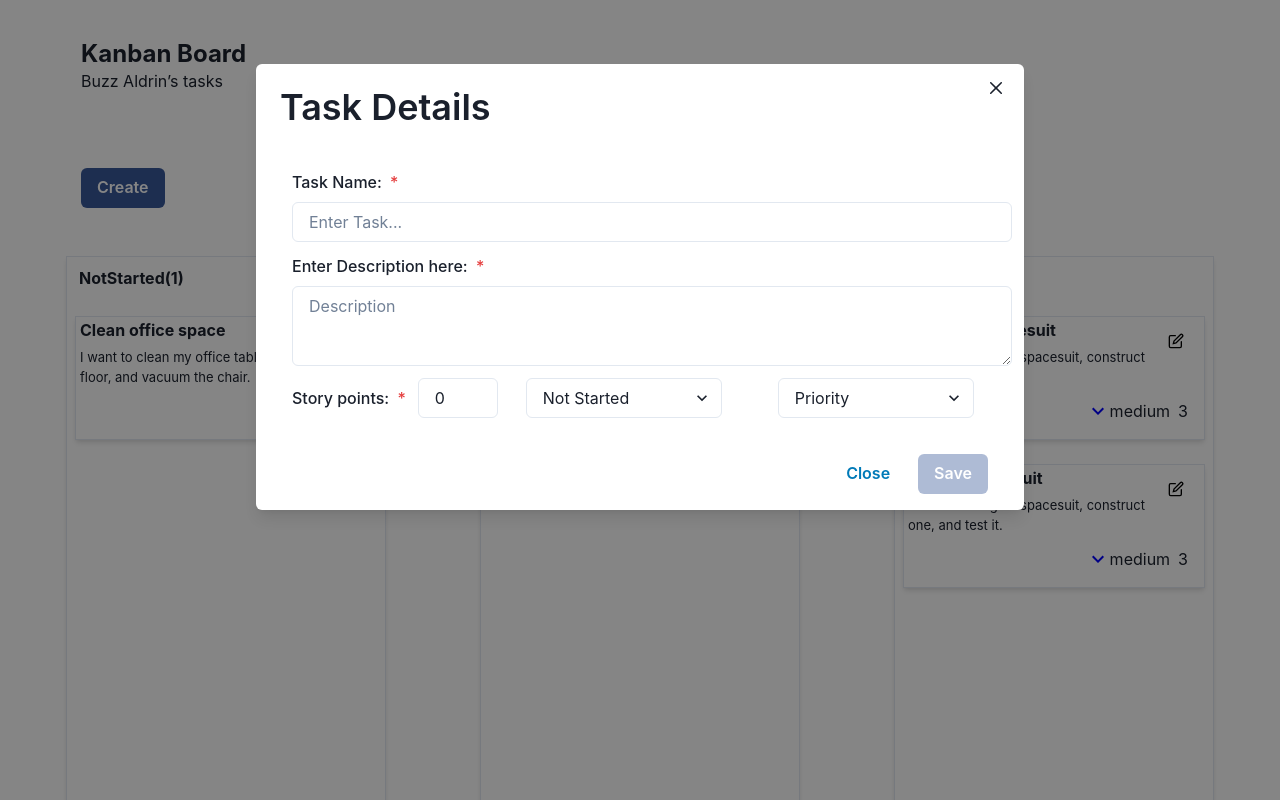
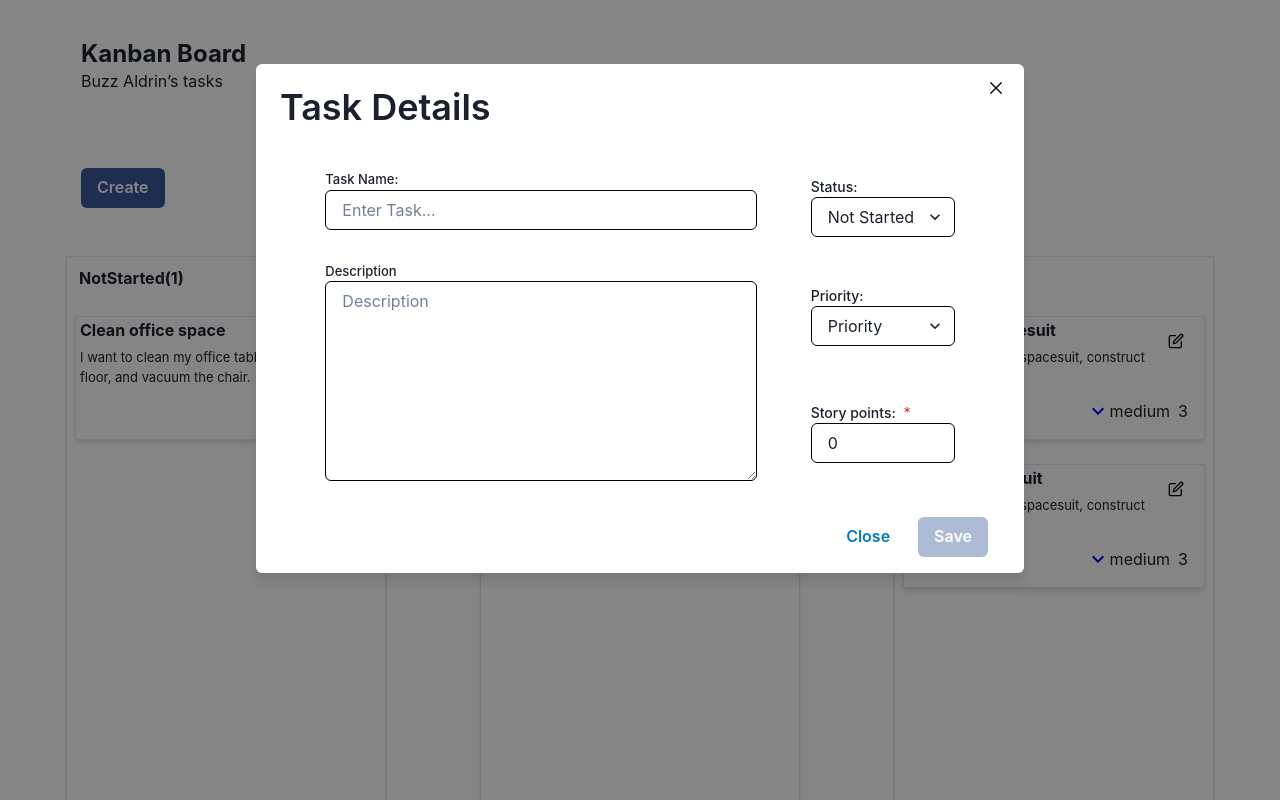
Before and after one commit to gauravrana05/To-Do-List, a React (Create React App) app: page / in a window 1280 px wide. Both pictures are taken after a click on the button "Create". Shown: the top 800 px of the page. Built offline with nearby package versions, Linux system fonts and the light colour scheme.

Commit message:
modalLayout

```diff
--- a/src/components/EditModal.js
+++ b/src/components/EditModal.js
@@ -13,66 +13,68 @@ import {
   FormControl,
   Select,
   Flex,
-} from "@chakra-ui/react";
+  HStack,
+  VStack,
+} from "@chakra-ui/react"
 
-import { useState } from "react";
+import { useState } from "react"
 
 const EditModal = ({ isOpen, setIsOpen, tasks, setTasks, item, operation }) => {
-  const [modalTitle, setModalTitle] = useState(item.task.title);
+  const [modalTitle, setModalTitle] = useState(item.task.title)
   const [modalDescription, setModalDescription] = useState(
     item.task.description
-  );
-  const [modalPriority, setModalPriority] = useState(item.priority);
-  const [modalPoints, setModalPoints] = useState(item.points);
-  const [modalStatus, setModalStatus] = useState(item.type);
+  )
+  const [modalPriority, setModalPriority] = useState(item.priority)
+  const [modalPoints, setModalPoints] = useState(item.points)
+  const [modalStatus, setModalStatus] = useState(item.type)
   const canSave = [
     modalTitle,
     modalDescription,
     modalPriority,
     modalPoints,
     modalStatus,
-  ].every(Boolean);
+  ].every(Boolean)
 
   function onClose() {
-    setModalTitle("");
-    setModalDescription("");
-    setModalPoints(0);
-    setModalPriority("");
-    setModalStatus("");
-    setIsOpen(false);
+    setModalTitle("")
+    setModalDescription("")
+    setModalPoints(0)
+    setModalPriority("")
+    setModalStatus("")
+    setIsOpen(false)
   }
   function handleTitleInputChange(e) {
-    setModalTitle(e.target.value);
+    setModalTitle(e.target.value)
   }
   function handleDescriptionInputChange(e) {
-    setModalDescription(e.target.value);
+    setModalDescription(e.target.value)
   }
 
   function handlePriorityInputChange(e) {
-    setModalPriority(e.target.value);
+    setModalPriority(e.target.value)
   }
 
   function handleStatusInputChange(e) {
-    setModalStatus(e.target.value);
+    setModalStatus(e.target.value)
   }
 
   function handlePointsInputChange(e) {
-    setModalPoints(e.target.value);
+    setModalPoints(e.target.value)
   }
 
   function addTask(newTask) {
-    setTasks([...tasks, newTask]);
+    setTasks([...tasks, newTask])
   }
   function editTask(item) {
     const updatedTask = tasks.map((task) => {
-      return task.id === item.id ? item : task;
-    });
-    setTasks(updatedTask);
+      return task.id === item.id ? item : task
+    })
+    setTasks(updatedTask)
   }
 
   function handleCreateSubmit(e) {
-    e.preventDefault();
-    console.log(modalStatus);
+    e.preventDefault()
+    console.log(modalStatus)
     if (operation === "create") {
       const task = {
         id: tasks.length + 1,
@@ -83,27 +85,27 @@ const EditModal = ({ isOpen, setIsOpen, tasks, setTasks, item, operation }) => {
         points: Number(modalPoints),
         type: modalStatus,
         priority: modalPriority,
-      };
-      console.log(task);
-      addTask(task);
+      }
+      console.log(task)
+      addTask(task)
     } else if (operation === "edit") {
-      item.task.title = modalTitle;
-      item.task.description = modalDescription;
-      item.priority = modalPriority;
-      item.type = modalStatus;
-      item.points = modalPoints;
+      item.task.title = modalTitle
+      item.task.description = modalDescription
+      item.priority = modalPriority
+      item.type = modalStatus
+      item.points = modalPoints
 
-      console.log(item);
-      console.log(tasks);
-      setTasks(tasks);
-      editTask(item);
+      console.log(item)
+      console.log(tasks)
+      setTasks(tasks)
+      editTask(item)
     }
-    setModalTitle("");
-    setModalDescription("");
-    setModalPoints(0);
-    setModalPriority("");
-    setModalStatus("");
-    setIsOpen(false);
+    setModalTitle("")
+    setModalDescription("")
+    setModalPoints(0)
+    setModalPriority("")
+    setModalStatus("")
+    setIsOpen(false)
   }
   return (
     <Modal isOpen={isOpen} onClose={onClose} size="3xl">
@@ -113,9 +115,12 @@ const EditModal = ({ isOpen, setIsOpen, tasks, setTasks, item, operation }) => {
         <ModalCloseButton />
         <form onSubmit={handleCreateSubmit}>
           <ModalBody>
-            <FormControl m={3} isRequired>
-              <FormLabel>Task Name: </FormLabel>
+            <HStack justifyContent={"space-evenly"}>
+              <VStack width="60%">
+                <FormControl m={3} fontSize='sm' >
+                  <FormLabel mb={0} fontSize={"small"}>Task Name: </FormLabel>
                   <Input
+                    border='solid 1px black'
                     value={modalTitle}
                     variant="outline"
                     type="text"
@@ -123,9 +128,11 @@ const EditModal = ({ isOpen, setIsOpen, tasks, setTasks, item, operation }) => {
                     onChange={handleTitleInputChange}
                   />
                 </FormControl>
-            <FormControl m={3} isRequired>
-              <FormLabel>Enter Description here: </FormLabel>
+                <FormControl m={3} >
+                  <FormLabel mb={0} fontSize={"small"}>Description </FormLabel>
                   <Textarea
+                    border='solid 1px black'
+                    h="200px"
                     value={modalDescription}
                     variant="outline"
                     type="text"
@@ -133,22 +140,13 @@ const EditModal = ({ isOpen, setIsOpen, tasks, setTasks, item, operation }) => {
                     onChange={handleDescriptionInputChange}
                   />
                 </FormControl>
-            <FormControl isRequired m={3} display="flex" alignItems="center">
-              <FormLabel mb={0}>Story points: </FormLabel>
-              <Input
-                width={20}
-                display="inline-block"
-                value={modalPoints}
-                variant="outline"
-                type="number"
-                placeholder="Points"
-                onChange={handlePointsInputChange}
-              />
-              <Flex w="70%" justifyContent="space-evenly">
+              </VStack>
+              <VStack w="20%" alignItems='start' justifyContent='start'>
+                  <FormControl mb={10}
+                  >
+                  <FormLabel mb={0}fontSize='sm'> Status: </FormLabel>
                     <Select
-                  mx={7}
-                  width="40%"
-                  display="inline-block"
+                    border='solid 1px black'
                       placeholder="Choose Status"
                       value={modalStatus}
                       onChange={handleStatusInputChange}
@@ -157,10 +155,11 @@ const EditModal = ({ isOpen, setIsOpen, tasks, setTasks, item, operation }) => {
                       <option value="notStarted">Not Started</option>
                       <option value="completed">Completed</option>
                     </Select>
+                  </FormControl>
+                  <FormControl mb={9} >
+                  <FormLabel mb={0}fontSize='sm'> Priority: </FormLabel>
                   <Select
-                  mx={7}
-                  width="40%"
-                  display="inline-block"
+                  border='solid 1px black'
                     placeholder="Priority"
                     value={modalPriority}
                     onChange={handlePriorityInputChange}
@@ -169,8 +168,28 @@ const EditModal = ({ isOpen, setIsOpen, tasks, setTasks, item, operation }) => {
                     <option value="medium">Medium</option>
                     <option value="low">Low</option>
                   </Select>
+                  </FormControl>
+                <Flex m={0} align={"center"} flexDirection="column">
+                  <FormControl
+                    isRequired
+                    m={3}
+                    display="flex"
+                    alignItems="start"
+                    flexDirection="column"
+                  >
+                    <FormLabel mb={0} fontSize='sm'> Story points: </FormLabel>
+                    <Input
+                      border='solid 1px black'
+                      value={modalPoints}
+                      variant="outline"
+                      type="number"
+                      placeholder="Points"
+                      onChange={handlePointsInputChange}
+                    />
+                  </FormControl>
                 </Flex>
-            </FormControl>
+              </VStack>
+            </HStack>
           </ModalBody>
           <ModalFooter>
             <Button
@@ -193,7 +212,7 @@ const EditModal = ({ isOpen, setIsOpen, tasks, setTasks, item, operation }) => {
         </form>
       </ModalContent>
     </Modal>
-  );
-};
+  )
+}
 
-export default EditModal;
+export default EditModal
```
Lines whose indentation alone changed are shown as unchanged.
